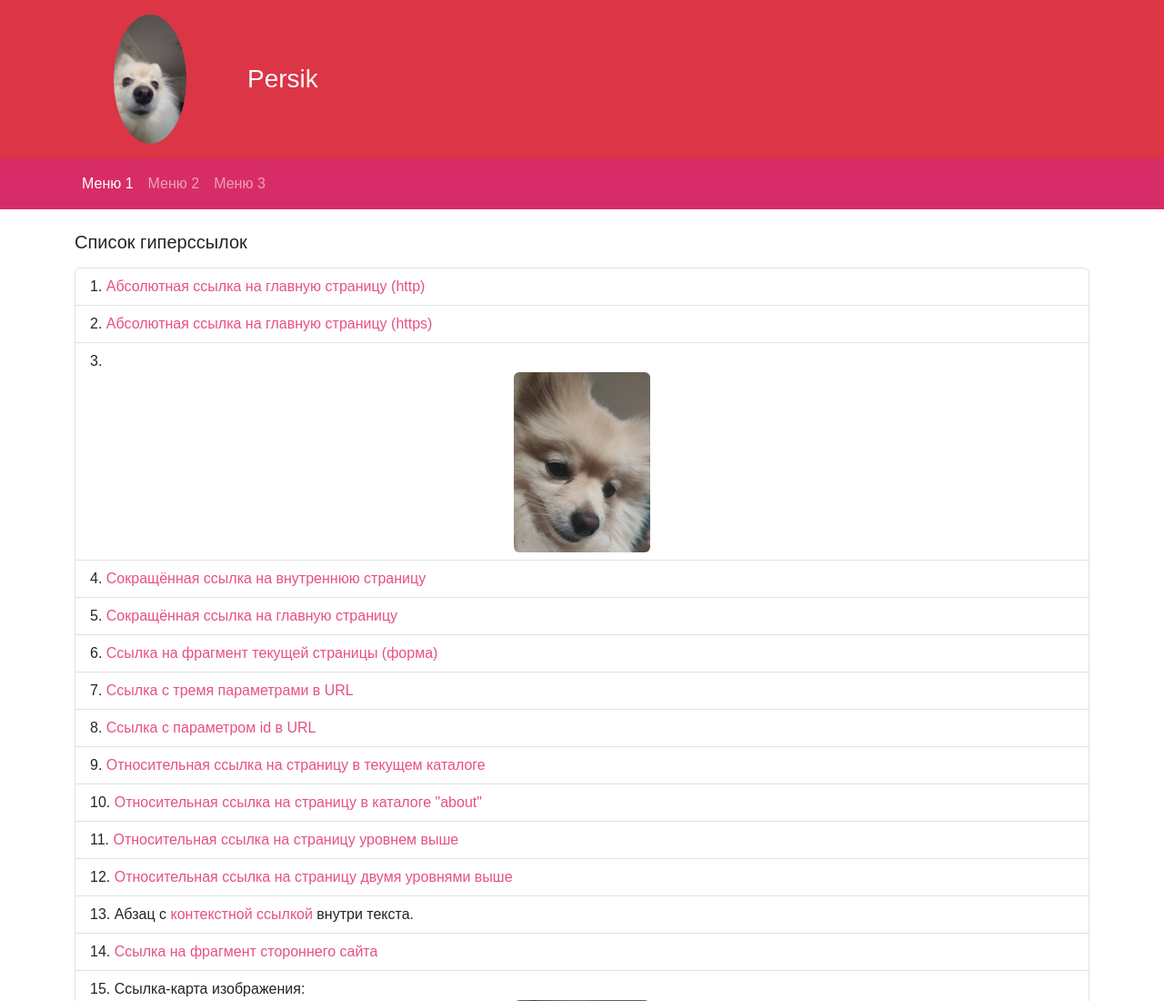
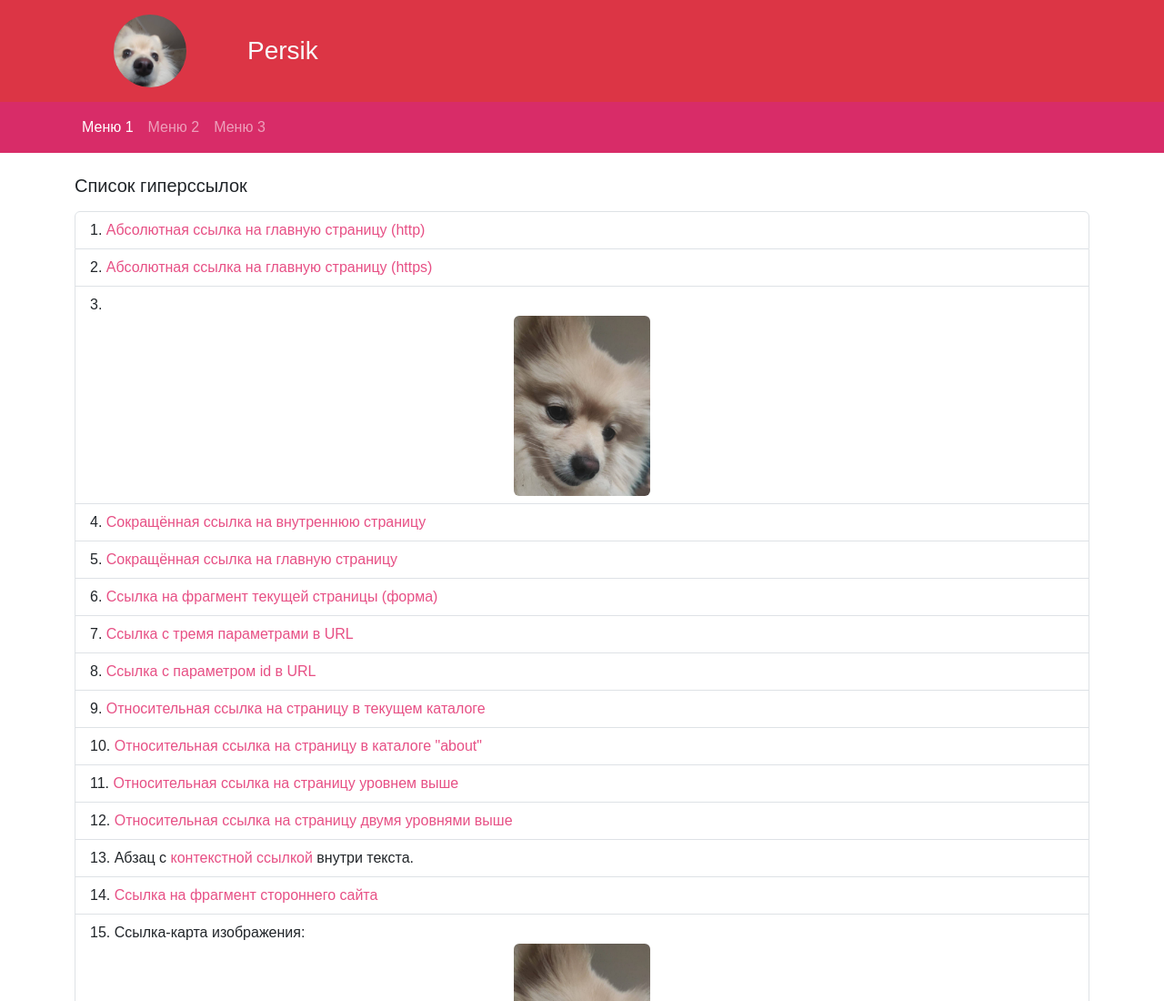
Before and after one commit to s0195802m/-6, a plain HTML site: page index.html in a window 1280 px wide. Shown: the top 1100 px of the page at 91% size. Drawn offline with nearby package versions, Linux system fonts and the light colour scheme.

Commit message:
Update index.html

```diff
--- a/index.html
+++ b/index.html
@@ -15,7 +15,7 @@
     <div class="container text-center text-md-start">
       <div class="row align-items-center">
         <div class="col-12 col-md-2 mb-2 mb-md-0 text-center">
-          <img src="photo_2025-09-21_23-15-04.jpg" alt="persik" class="logo custom-img">
+          <img src="photo_2025-09-21_23-15-04.jpg" alt="persik" class="logo">
         </div>
         <div class="col">
           <h1 class="h3 m-0">Persik</h1>
```
